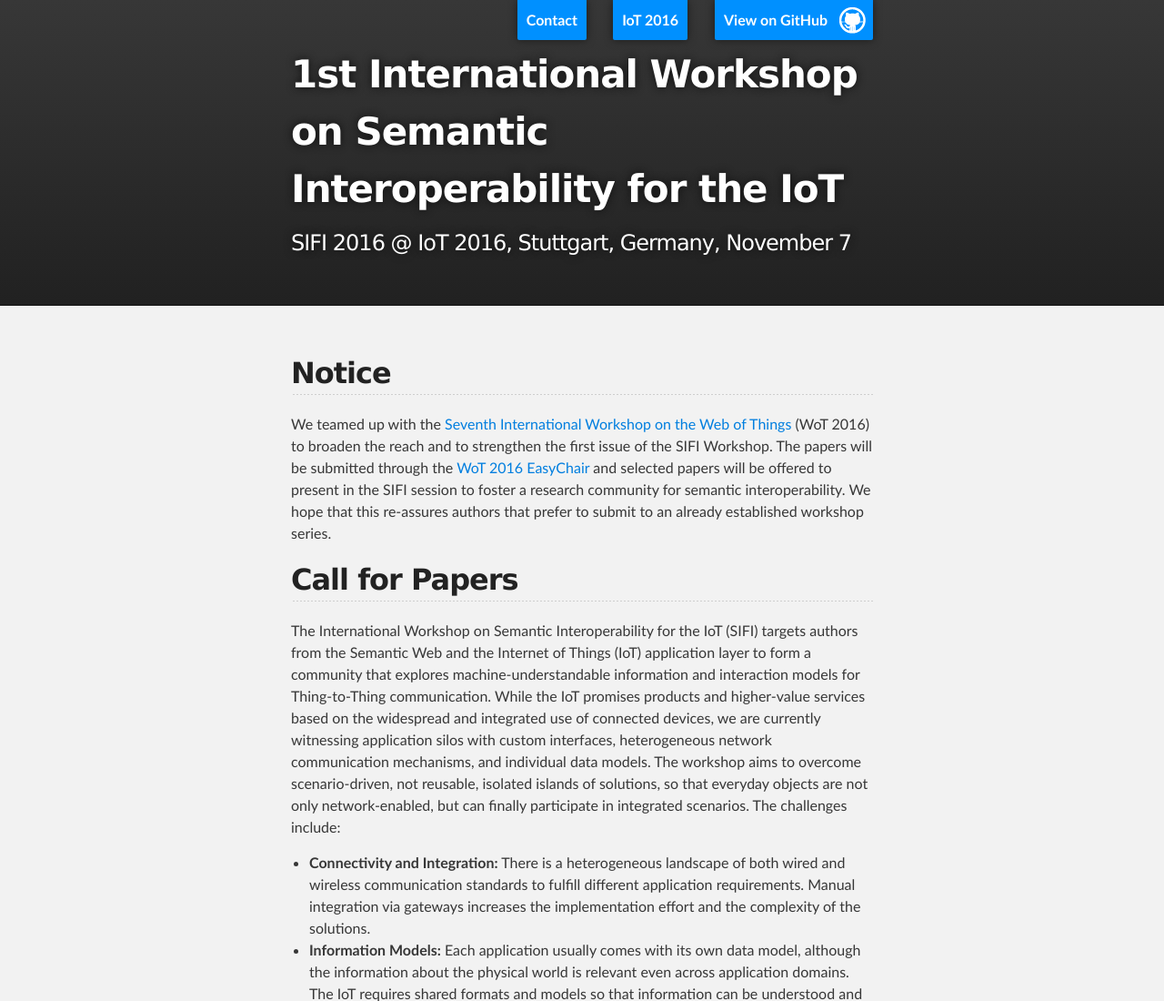
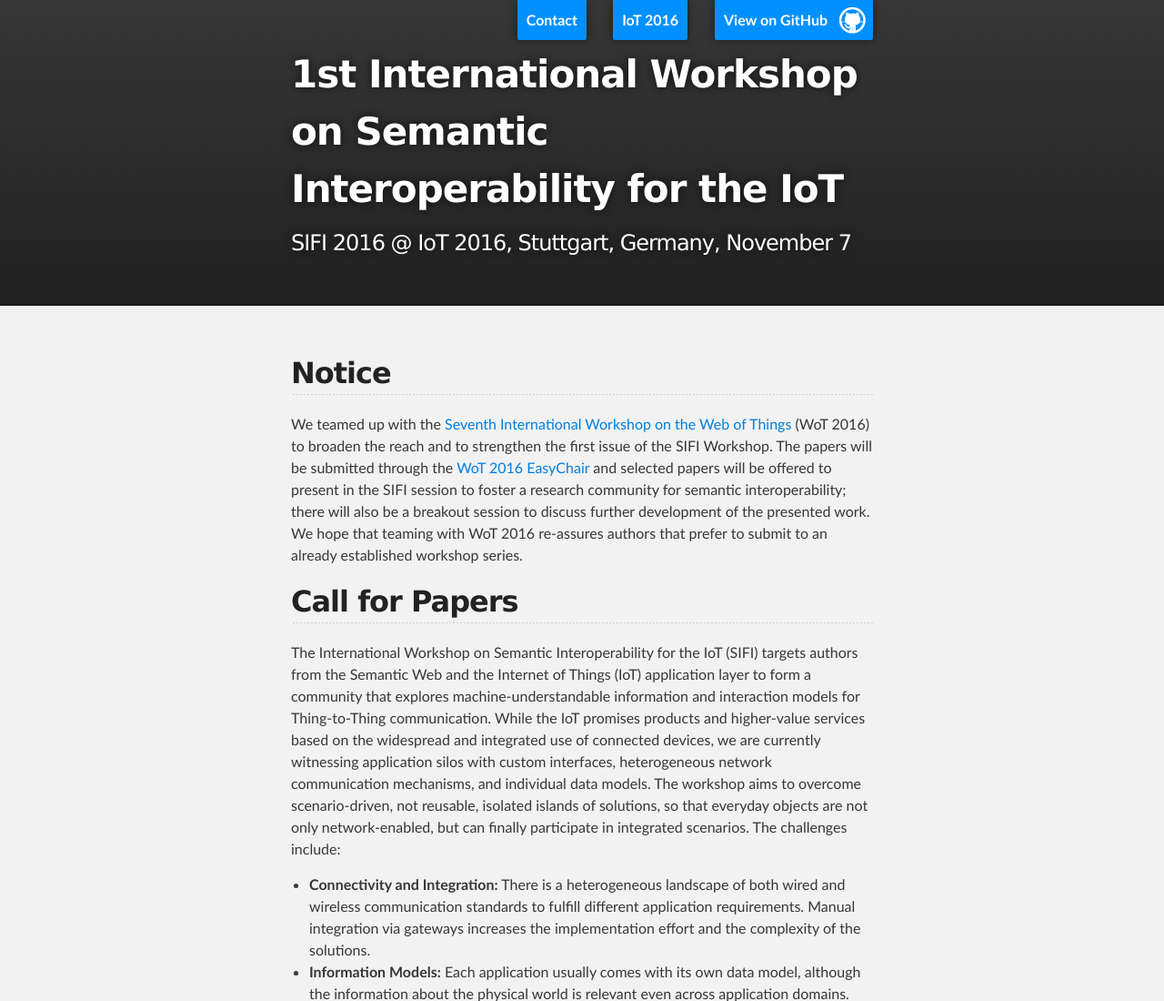
Before and after one commit to sifi-workshop/sifi-workshop.github.io, a plain HTML site: page index.html in a window 1280 px wide. Shown: the top 1100 px of the page at 91% size. Drawn offline with Linux system fonts and the light colour scheme.

Commit message:
Update index.html

```diff
--- a/index.html
+++ b/index.html
@@ -32,7 +32,7 @@
         <h2>
 <a id="notice" class="anchor" href="#notice" aria-hidden="true"><span aria-hidden="true" class="octicon octicon-link"></span></a>Notice</h2>
 
-<p>We teamed up with the <a href="http://webofthings.org/events/wot/wot2016/">Seventh International Workshop on the Web of Things</a> (WoT 2016) to broaden the reach and to strengthen the first issue of the SIFI Workshop. The papers will be submitted through the <a href="https://easychair.org/conferences/?conf=wot2016">WoT 2016 EasyChair</a> and selected papers will be offered to present in the SIFI session to foster a research community for semantic interoperability. We hope that this re-assures authors that prefer to submit to an already established workshop series.</p>
+<p>We teamed up with the <a href="http://webofthings.org/events/wot/wot2016/">Seventh International Workshop on the Web of Things</a> (WoT&nbsp;2016) to broaden the reach and to strengthen the first issue of the SIFI Workshop. The papers will be submitted through the <a href="https://easychair.org/conferences/?conf=wot2016">WoT&nbsp;2016 EasyChair</a> and selected papers will be offered to present in the SIFI session to foster a research community for semantic interoperability; there will also be a breakout session to discuss further development of the presented work. We hope that teaming with WoT&nbsp;2016 re-assures authors that prefer to submit to an already established workshop series.</p>
 
         <h2>
 <a id="call-for-papers" class="anchor" href="#call-for-papers" aria-hidden="true"><span aria-hidden="true" class="octicon octicon-link"></span></a>Call for Papers</h2>
```
